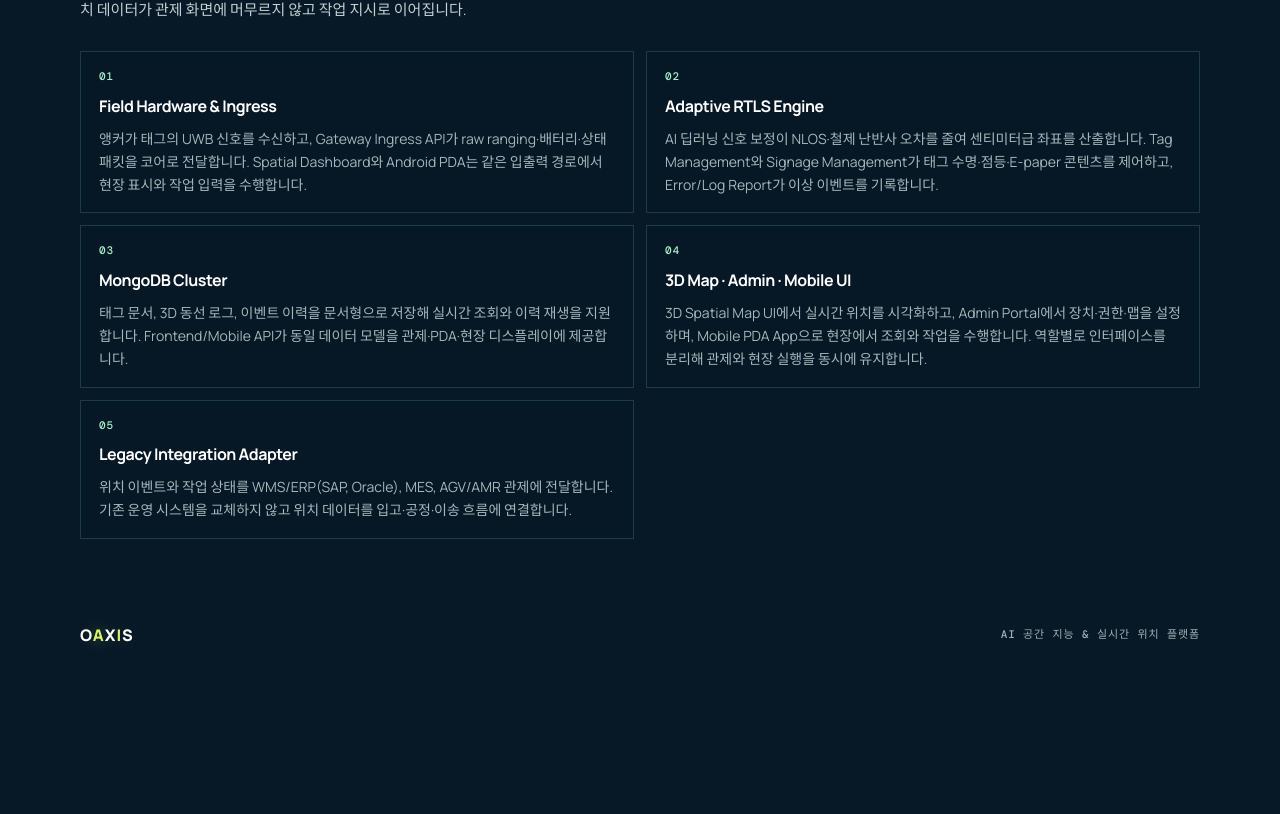
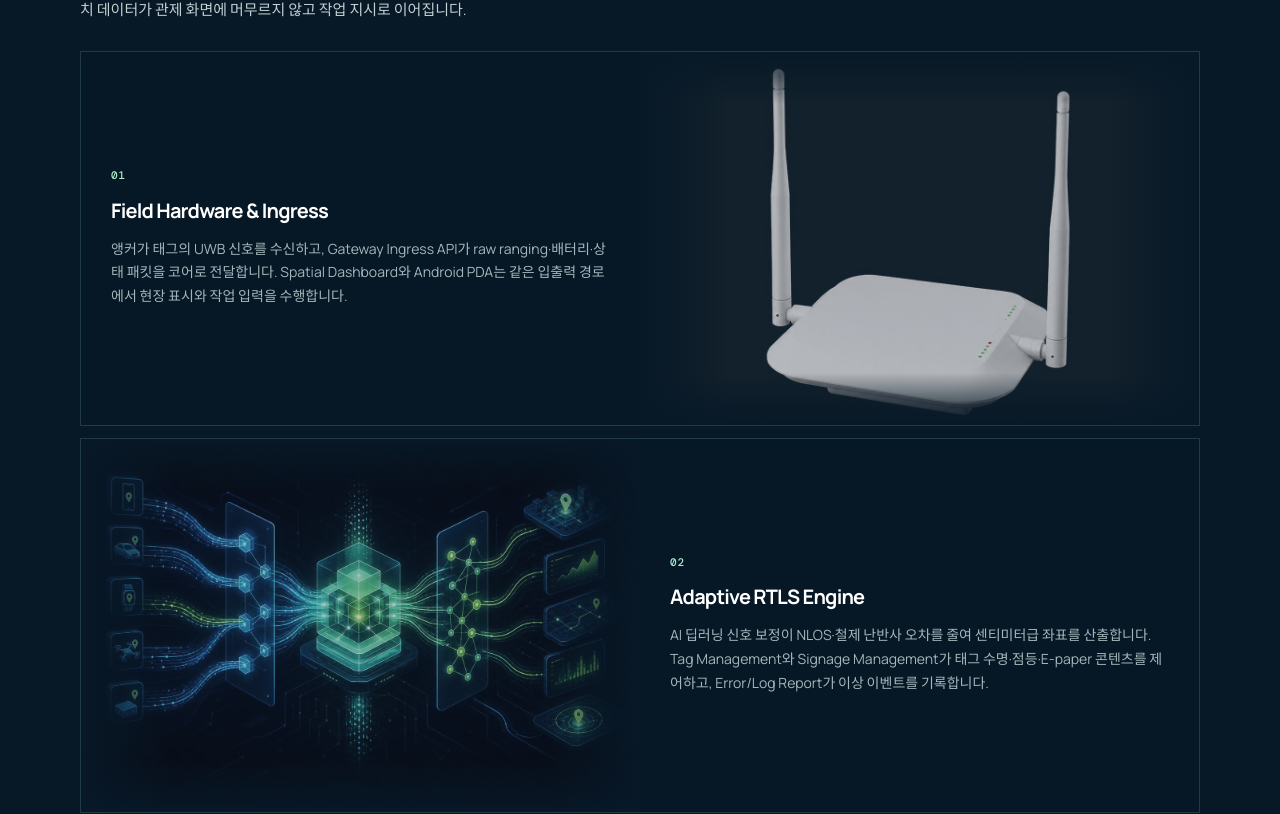
Before and after one commit to minstone3/minstone3.github.io, a React (Vite) app in the folder app/: page /products in a window 1280 px wide. Shown: the part 2056-2870 px from the top of the page. Before the commit the page ends 2715 px from the top, so only its background shows below. Built offline with nearby package versions, Linux system fonts and the light colour scheme.

Commit message:
homepage update

```diff
--- a/app/src/index.css
+++ b/app/src/index.css
@@ -485,31 +485,54 @@ h2 { max-width: 700px; margin-bottom: 0; font-size: clamp(32px, 4.2vw, 52px); li
   line-height: 1.75;
 }
 .soft-detail-grid {
-  display: grid;
-  grid-template-columns: 1fr 1fr;
+  display: flex;
+  flex-direction: column;
   gap: 12px;
 }
 .soft-detail-item {
-  padding: 18px 18px 16px;
+  display: grid;
+  grid-template-columns: 1fr 1fr;
+  overflow: hidden;
+  padding: 0;
+  min-height: 240px;
   border: 1px solid rgba(167, 239, 202, .16);
   background: rgba(7, 24, 39, .35);
 }
-.soft-detail-item span {
+.soft-detail-item:nth-child(even) .soft-detail-copy { order: 2; }
+.soft-detail-item:nth-child(even) .soft-detail-image { order: 1; }
+.soft-detail-copy {
+  display: flex;
+  flex-direction: column;
+  justify-content: center;
+  padding: 28px 30px;
+}
+.soft-detail-copy span {
   display: block;
-  margin-bottom: 10px;
+  margin-bottom: 12px;
   color: var(--mint);
   font-size: 11px;
 }
-.soft-detail-item h4 {
-  margin: 0 0 8px;
-  font-size: 16px;
-  letter-spacing: -.03em;
+.soft-detail-copy h4 {
+  margin: 0 0 10px;
+  font-size: 20px;
+  letter-spacing: -.04em;
 }
-.soft-detail-item p {
+.soft-detail-copy p {
   margin: 0;
   color: #a4b8bb;
   font-size: 14px;
-  line-height: 1.65;
+  line-height: 1.7;
+}
+.soft-detail-image {
+  margin: 0;
+  min-height: 240px;
+  background: #0b2233;
+}
+.soft-detail-image img {
+  display: block;
+  width: 100%;
+  height: 100%;
+  object-fit: cover;
 }
 
 .soft-arch {
@@ -801,6 +824,10 @@ footer .wrap { display: flex; align-items: center; justify-content: space-betwee
   .soft-arch-row-4,
   .soft-arch-mid,
   .soft-arch-core { grid-template-columns: 1fr 1fr; }
+  .soft-detail-item { grid-template-columns: 1fr; min-height: 0; }
+  .soft-detail-item:nth-child(even) .soft-detail-copy,
+  .soft-detail-item:nth-child(even) .soft-detail-image { order: 0; }
+  .soft-detail-image { min-height: 200px; height: 200px; }
 }
 
 @media (max-width: 760px) {
@@ -811,8 +838,7 @@ footer .wrap { display: flex; align-items: center; justify-content: space-betwee
   .values,
   .solution-grid,
   .product-grid,
-  .diff-grid,
-  .soft-detail-grid { grid-template-columns: 1fr; }
+  .diff-grid { grid-template-columns: 1fr; }
   .soft-arch-row-4,
   .soft-arch-mid,
   .soft-arch-core { grid-template-columns: 1fr; }
--- a/app/src/pages/Products.tsx
+++ b/app/src/pages/Products.tsx
@@ -12,12 +12,20 @@ import { useLanguage } from '../i18n/LanguageContext'
 
 const productImages = [anchorImage, tagImage, dashboardImage]
 const fieldImages = [anchorImage, tagImage, dashboardImage, mobileImage]
+const pipelineImages = [anchorImage, coreImage, dbImage, uiImage, legacyImage]
 
 export default function Products() {
   const { t } = useLanguage()
   const { hash } = useLocation()
   const software = t.products.software
   const fieldAlts = [...t.products.items.map((item) => item.imageAlt), software.layers.field.mobileAlt]
+  const pipelineAlts = [
+    t.products.items[0].imageAlt,
+    software.layers.core.imageAlt,
+    software.layers.database.imageAlt,
+    software.layers.ui.imageAlt,
+    software.layers.legacy.imageAlt,
+  ]
 
   useEffect(() => {
     if (!hash) return
@@ -144,11 +152,16 @@ export default function Products() {
             <h3>{software.detail.title}</h3>
             <p className="soft-detail-lead">{software.detail.lead}</p>
             <div className="soft-detail-grid">
-              {software.detail.items.map((item) => (
+              {software.detail.items.map((item, index) => (
                 <article className="soft-detail-item" key={item.number}>
-                  <span className="mono">{item.number}</span>
-                  <h4>{item.title}</h4>
-                  <p>{item.description}</p>
+                  <div className="soft-detail-copy">
+                    <span className="mono">{item.number}</span>
+                    <h4>{item.title}</h4>
+                    <p>{item.description}</p>
+                  </div>
+                  <figure className="soft-detail-image media-blend">
+                    <img src={pipelineImages[index]} alt={pipelineAlts[index]} />
+                  </figure>
                 </article>
               ))}
             </div>
```
